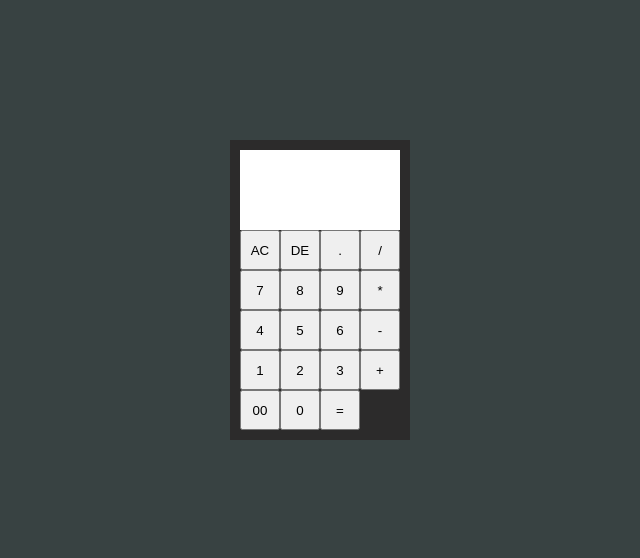
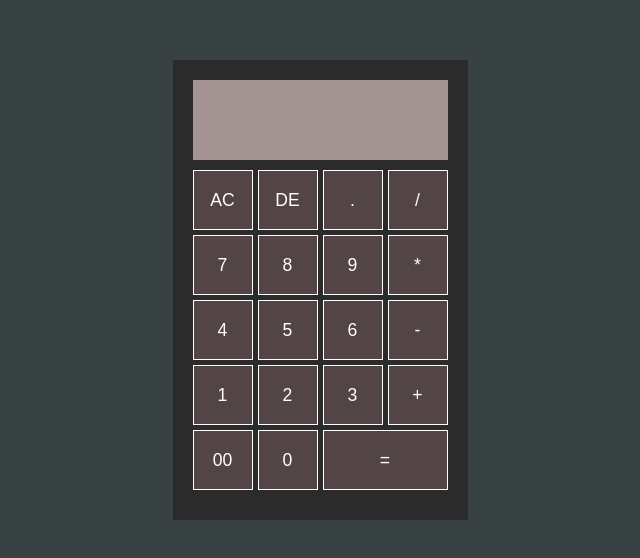
Before and after one commit to DawidOkojewProject/Calculator, a plain HTML site: page index.html in a window 1280 px wide. Shown: the part 110-668 px from the top of the page, without its empty margins (320-960 px from the left). Drawn offline with Linux system fonts and the light colour scheme.

Commit message:
added styles to calculator, set items with grid

```diff
--- a/style.css
+++ b/style.css
@@ -16,18 +16,35 @@
 	.calc {
 		background-color: #2c2b2b;
 
-		padding: 10px;
+		padding: 20px;
 		.textSection__numbers {
 			height: 10dvh;
-			background-color: white;
+			background-color: rgb(165, 148, 148);
 		}
 		.buttonSection {
+			padding: 10px 0px;
 			display: grid;
 			grid-template-columns: 1fr 1fr 1fr 1fr;
+			justify-items: stretch;
+			grid-row-end: span 2;
+			gap: 5px;
+			button {
+				width: 60px;
+				height: 60px;
+				font-size: 1.1rem;
+				color: white;
+				border: 1px solid white;
+				background-color: #534545;
+				cursor: pointer;
+			}
+			button:hover {
+				transform: scale(1.05);
+			}
+			.result {
+				grid-column-start: 3;
+				grid-column-end: 5;
 
-			button {
-				width: 40px;
-				height: 40px;
+				width: 125px;
 			}
 		}
 	}
```
